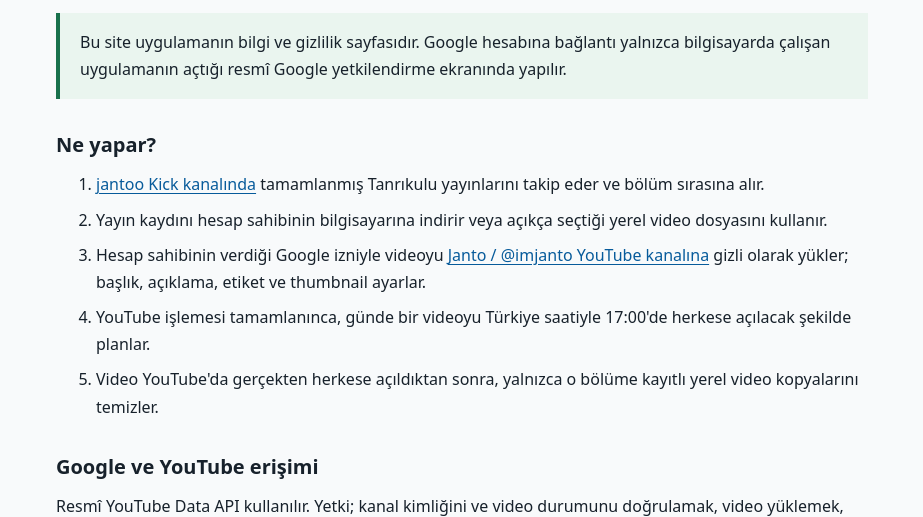
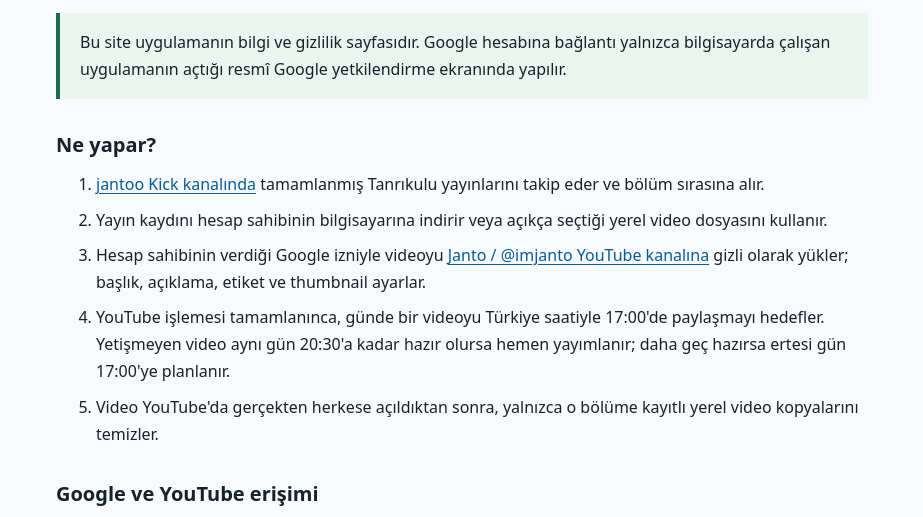
Before and after one commit to janto279/tanrikulu-kick-youtube-info, a plain HTML site: page index.html in a window 1280 px wide. Shown: the part 272-789 px from the top of the page, without its empty margins (178-1101 px from the left). Drawn offline with Linux system fonts and the light colour scheme.

Commit message:
Document publication fallback window until 20:30

```diff
--- a/index.html
+++ b/index.html
@@ -20,7 +20,7 @@
       <li><a href="https://kick.com/jantoo">jantoo Kick kanalında</a> tamamlanmış Tanrıkulu yayınlarını takip eder ve bölüm sırasına alır.</li>
       <li>Yayın kaydını hesap sahibinin bilgisayarına indirir veya açıkça seçtiği yerel video dosyasını kullanır.</li>
       <li>Hesap sahibinin verdiği Google izniyle videoyu <a href="https://www.youtube.com/@imjanto">Janto / @imjanto YouTube kanalına</a> gizli olarak yükler; başlık, açıklama, etiket ve thumbnail ayarlar.</li>
-      <li>YouTube işlemesi tamamlanınca, günde bir videoyu Türkiye saatiyle 17:00'de herkese açılacak şekilde planlar.</li>
+      <li>YouTube işlemesi tamamlanınca, günde bir videoyu Türkiye saatiyle 17:00'de paylaşmayı hedefler. Yetişmeyen video aynı gün 20:30'a kadar hazır olursa hemen yayımlanır; daha geç hazırsa ertesi gün 17:00'ye planlanır.</li>
       <li>Video YouTube'da gerçekten herkese açıldıktan sonra, yalnızca o bölüme kayıtlı yerel video kopyalarını temizler.</li>
     </ol>
     <h2>Google ve YouTube erişimi</h2>
```
